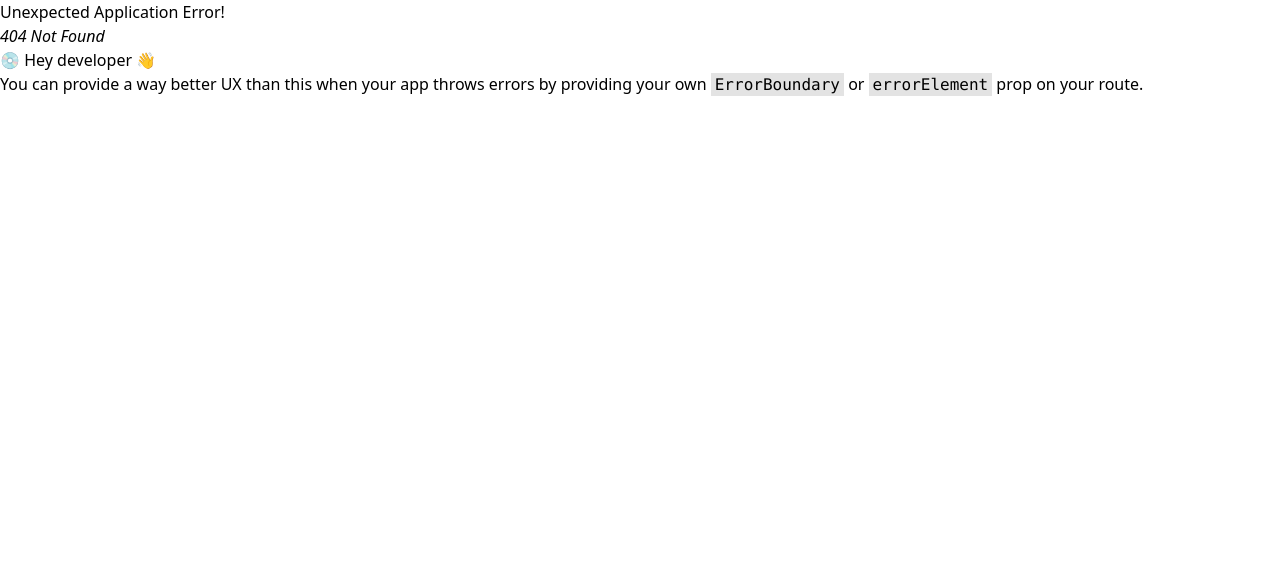
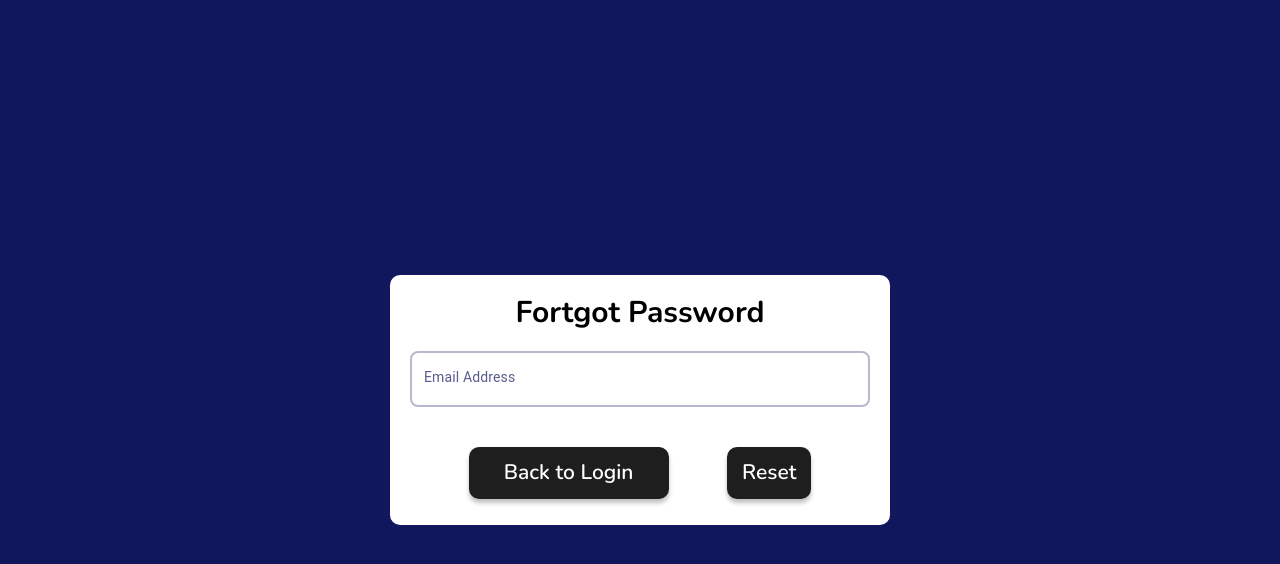
Before and after one commit to AlamgirSarder/chatly, a React (Vite) app: page /forgotpassword in a window 1280 px wide. Before the commit this address had no page. Shown: the top 564 px of the page. Built offline with nearby package versions, Linux system fonts and the light colour scheme.

Commit message:
forgot password component

```diff
--- /dev/null
+++ b/src/pages/Forgotpassword.jsx
@@ -0,0 +1,156 @@
+import { TextField } from "@mui/material";
+import { useState } from "react";
+import { ColorRing } from "react-loader-spinner";
+import { useNavigate } from "react-router";
+
+const Forgotpassword = () => {
+  const [email, setEmail] = useState("");
+  const [emailerror, setEmailerror] = useState("");
+  const [loaderback, setLoaderback] = useState(false);
+  const [loader, setLoader] = useState(false);
+
+  const [emailvalid, setEmailvalid] = useState(false);
+  const navigate = useNavigate();
+
+
+
+  const handleEmail = (e) => {
+    setEmail(e.target.value);
+    setEmailerror("");
+  };
+
+  const resetbtn = () => {
+    if (!email) {
+      setEmailerror("Enter your Email");
+    } else {
+      if (!/^\w+([\.-]?\w+)*@\w+([\.-]?\w+)*(\.\w{2,3})+$/.test(email)) {
+        setEmailerror("Enter valid email");
+        setEmailvalid(false);
+      } else {
+        setEmailvalid(true);
+      }
+    }
+  };
+
+  const backtologin = () => {
+    setLoaderback(true)
+    setTimeout(() => {
+        navigate("/login");
+    }, 100);
+  };
+  return (
+    <div className="bg-primary h-screen flex justify-center items-center">
+      <div className="bg-white w-[500px] h-[250px] rounded-[10px] py-5 px-5">
+       <h2 className="font-primary text-3xl text-center capitalize font-bold mb-5"> fortgot password</h2>
+        <div className=" relative">
+          <TextField
+            label="Email Address"
+            variant="outlined"
+            type="text"
+            value={email}
+            fullWidth
+            onChange={handleEmail}
+            sx={{
+              "& .MuiOutlinedInput-root": {
+                borderRadius: "8px",
+
+                "& fieldset": {
+                  borderColor: emailvalid ? "green" : "#11175D",
+                  borderWidth: "2px",
+                  opacity: emailvalid ? "1" : "0.3",
+                },
+                "&:hover fieldset": {
+                  borderColor: "#11175D",
+                  opacity: "0.3",
+                },
+                "&.Mui-focused fieldset": {
+                  borderColor: "#11175D",
+                  opacity: "0.3",
+                },
+              },
+              "& .MuiInputLabel-root": {
+                fontSize: "14px",
+                color: "#11175D",
+                opacity: "0.7",
+              },
+              "& .Mui-focused .MuiInputLabel-root": {
+                color: "#4ade80",
+              },
+              "& label.MuiInputLabel-shrink": {
+                top: "1px",
+                left: "1px",
+                fontSize: "16px",
+                color: "#11175D",
+                backgroundColor: "#fff",
+                padding: "0 12px",
+                letterSpacing: "3px",
+              },
+            }}
+          />
+          <p className="text-red-600 absolute bottom-[-25px] left-0">
+            {emailerror}
+          </p>
+        </div>
+
+       <div className="flex justify-evenly mt-10">
+         <div>
+          <button
+            onClick={backtologin}
+            className="relative py-[10px] px-[15px] bg-[#1E1E1E] font-primary text-[21px] font-semibold text-[#FFFFFF] rounded-[10px] cursor-pointer shadow-[0_4px_4px_rgba(0,0,0,0.25)] w-[200px]"
+          >
+            {" "}
+            {loaderback ? (
+              <div className="flex justify-center items-center">
+                <ColorRing
+                  visible={true}
+                  height="35"
+                  width="35"
+                  ariaLabel="color-ring-loading"
+                  colors={[
+                    "#e15b64",
+                    "#f47e60",
+                    "#f8b26a",
+                    "#abbd81",
+                    "#849b87",
+                  ]}
+                />
+              </div>
+            ) : (
+              "Back to Login"
+            )}
+          </button>
+        </div>
+        <div>
+          <button
+            onClick={resetbtn}
+            className="relative py-[10px] px-[15px] bg-[#1E1E1E] font-primary text-[21px] font-semibold text-[#FFFFFF] rounded-[10px] cursor-pointer shadow-[0_4px_4px_rgba(0,0,0,0.25)]"
+          >
+            {" "}
+            {loader ? (
+              <div className="flex justify-center items-center">
+                <ColorRing
+                  visible={true}
+                  height="35"
+                  width="35"
+                  ariaLabel="color-ring-loading"
+                  colors={[
+                    "#e15b64",
+                    "#f47e60",
+                    "#f8b26a",
+                    "#abbd81",
+                    "#849b87",
+                  ]}
+                />
+              </div>
+            ) : (
+              "Reset"
+            )}
+          </button>
+        </div>
+       </div>
+      </div>
+    </div>
+  );
+};
+
+export default Forgotpassword;
--- a/src/pages/Login.jsx
+++ b/src/pages/Login.jsx
@@ -29,10 +29,6 @@ const Login = () => {
     setEmailerror("");
   };
 
-  const handleFullName = (e) => {
-    setFullname(e.target.value);
-    setNameerror("");
-  };
 
   const handlePassword = (e) => {
     setPassword(e.target.value);
@@ -209,9 +205,9 @@ const Login = () => {
                       borderTop: "none",
                       borderLeft: "none",
                       borderRight: "none",
-                      borderBottomColor: emailvalid ? "green" : "#11175D",
+                      borderBottomColor: passwordvalid ? "green" : "#11175D",
                       borderWidth: "2px",
-                      opacity: emailvalid ? "1" : "0.3",
+                      opacity: passwordvalid ? "1" : "0.3",
                     },
                     "&:hover fieldset": {
                       borderBottomColor: "#11175D",
@@ -262,6 +258,10 @@ const Login = () => {
                 Sign up
               </Link>
             </p>
+
+            <p>
+              <Link to="/forgotpassword">Forgot Password ?</Link>
+            </p>
           </div>
         </div>
 
```
Also changed, not shown: src/App.jsx (+10 -1 lines).
